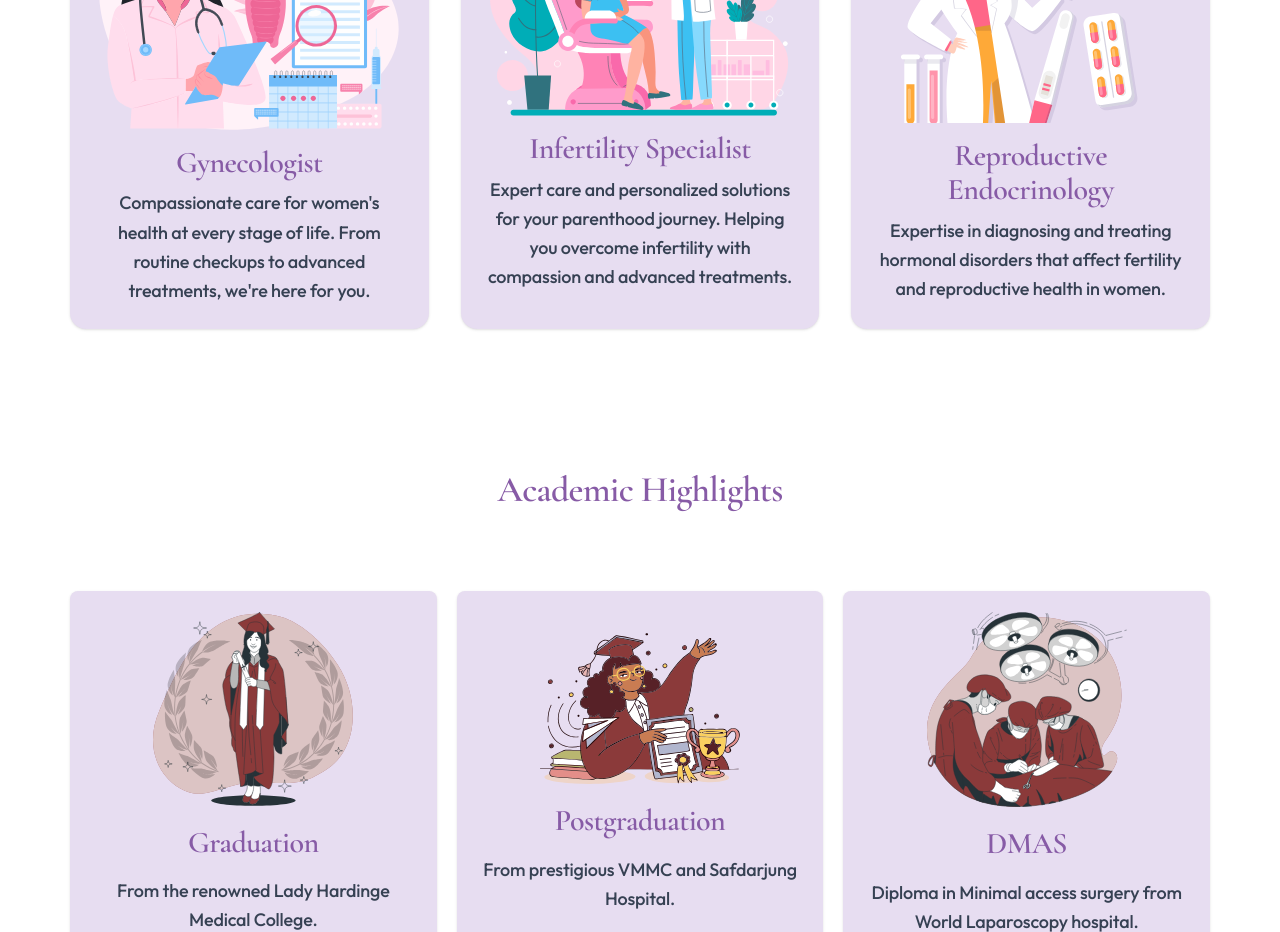
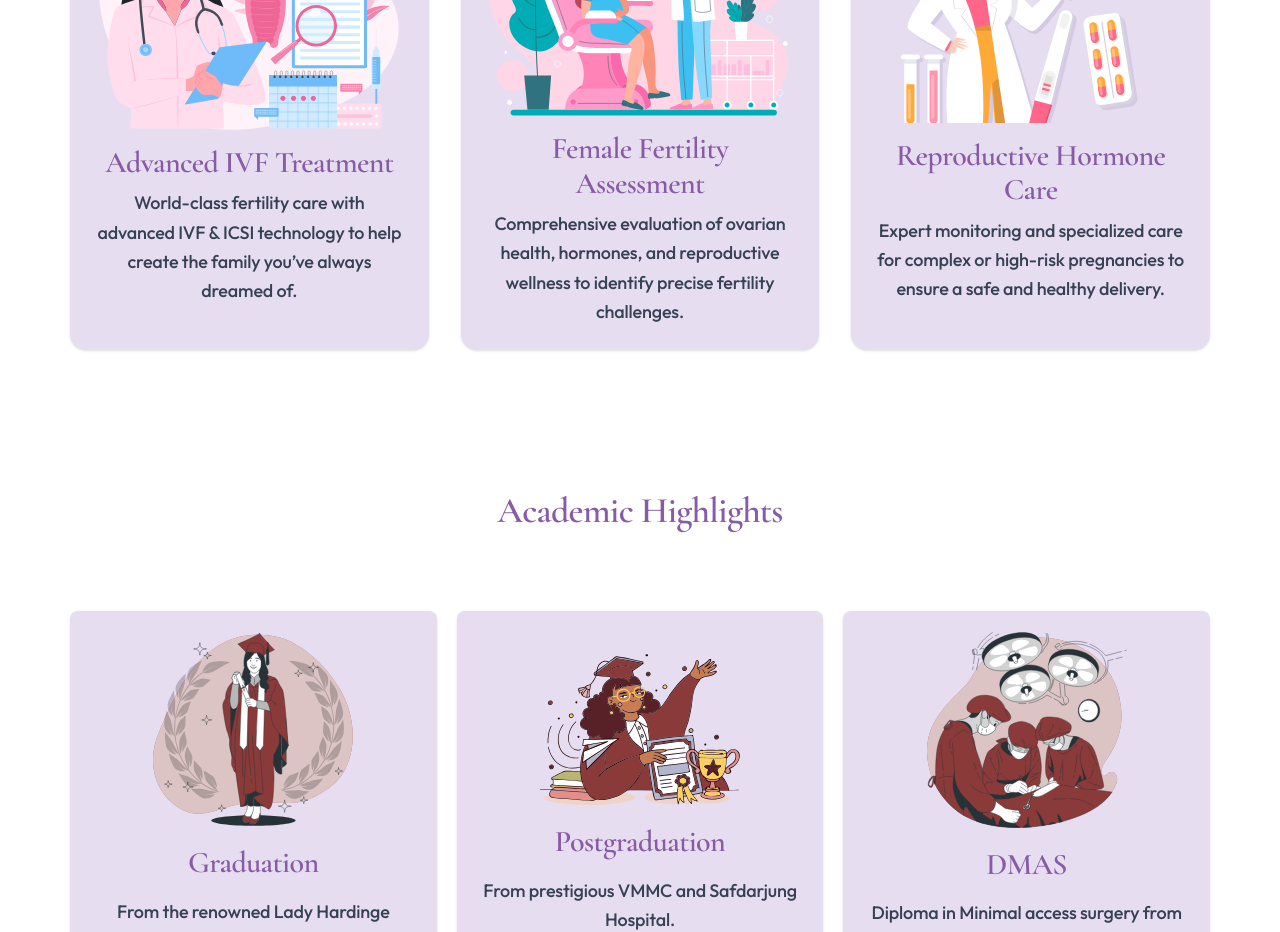
Before and after one commit to drpayalbajaj/dr-payal-bajaj-beta, a Next.js app: page / in a window 1280 px wide. Shown: the part 5320-6252 px from the top of the page. Built offline with nearby package versions, Linux system fonts and the light colour scheme; a web font is replaced by a local one.

Commit message:
updated services page

```diff
--- a/src/components/Specialization.tsx
+++ b/src/components/Specialization.tsx
@@ -2,7 +2,6 @@
 // import { motion, useInView } from "motion/react"
 // import React, { useRef } from 'react'
 // import Image from 'next/image'
-
 
 // export default function Specialization() {
 //     const ref = useRef(null)
@@ -80,15 +79,15 @@
 //         </section>
 //     )
 // }
-'use client'
-import { motion, useInView, Variants } from "framer-motion"
-import React, { useRef, useState } from 'react'
-import Image from 'next/image'
+"use client";
+import { motion, useInView, Variants } from "framer-motion";
+import React, { useRef, useState } from "react";
+import Image from "next/image";
 
 export default function Specialization() {
-    const ref = useRef(null)
-    const isInView = useInView(ref, { once: true, margin: '-100px' })
-    const [hoveredCard, setHoveredCard] = useState<number | null>(null)
+  const ref = useRef(null);
+  const isInView = useInView(ref, { once: true, margin: "-100px" });
+  const [hoveredCard, setHoveredCard] = useState<number | null>(null);
 
   const containerVariants: Variants = {
     hidden: {},
@@ -97,7 +96,7 @@ export default function Specialization() {
         staggerChildren: 0.3,
       },
     },
-    }
+  };
 
   const itemVariants: Variants = {
     hidden: { opacity: 0, y: 50 },
@@ -106,41 +105,39 @@ export default function Specialization() {
       y: 0,
       transition: {
         duration: 0.6,
-                ease: 'easeOut',
+        ease: "easeOut",
       },
     },
-    }
+  };
 
   return (
     <section ref={ref}>
       <div className="w-full relative scroll-mt-28" id="services">
         <div className="w-full text-center ">
-                    <h2 className=" text-4xl font-bold text-primary">
-                        Services
-                    </h2>
+          <h2 className=" text-4xl font-bold text-primary">Services</h2>
         </div>
 
         <motion.div
           className="w-full relative grid lg:grid-cols-3 max-[1024px]:grid-cols-2 max-[720px]:grid-cols-1 gap-8 mt-16"
           variants={containerVariants}
           initial="hidden"
-                    animate={isInView ? 'visible' : 'hidden'}
+          animate={isInView ? "visible" : "hidden"}
         >
           {[
             {
-                            img: '/image/item/obj-3.svg',
-                            title: 'Gynecologist',
-                            desc: "Compassionate care for women's health at every stage of life. From routine checkups to advanced treatments, we're here for you.",
+              img: "/image/item/obj-3.svg",
+              title: "Advanced IVF  Treatment",
+              desc: "World-class fertility care with advanced IVF & ICSI technology to help create the family you’ve always dreamed of.",
             },
             {
-                            img: '/image/item/obj.svg',
-                            title: 'Infertility Specialist',
-                            desc: "Expert care and personalized solutions for your parenthood journey. Helping you overcome infertility with compassion and advanced treatments.",
+              img: "/image/item/obj.svg",
+              title: "Female Fertility Assessment",
+              desc: "Comprehensive evaluation of ovarian health, hormones, and reproductive wellness to identify precise fertility challenges.",
             },
             {
-                            img: '/image/item/obj-4.svg',
-                            title: 'Reproductive Endocrinology',
-                            desc: 'Expertise in diagnosing and treating hormonal disorders that affect fertility and reproductive health in women.',
+              img: "/image/item/obj-4.svg",
+              title: "Reproductive Hormone Care",
+              desc: "Expert monitoring and specialized care for complex or high-risk pregnancies to ensure a safe and healthy delivery.",
               },
           ].map(({ img, title, desc }, i) => (
             <motion.div
@@ -158,15 +155,22 @@ export default function Specialization() {
                 >
                   <Image src={img} width={300} height={200} alt={title} />
                 </motion.div>
-                                <h3 className="w-full font-semibold text-primary text-center mt-4 mb-2 text-3xl transition-transform duration-300" style={{ transform: hoveredCard === i ? 'scale(1.05)' : 'scale(1)' }}>
+                <h3
+                  className="w-full font-semibold text-primary text-center mt-4 mb-2 text-3xl transition-transform duration-300"
+                  style={{
+                    transform: hoveredCard === i ? "scale(1.05)" : "scale(1)",
+                  }}
+                >
                   {title}
                 </h3>
-                                <p className="text-gray-700 text-lg font-medium text-center leading-relaxed">{desc}</p>
+                <p className="text-gray-700 text-lg font-medium text-center leading-relaxed">
+                  {desc}
+                </p>
               </div>
             </motion.div>
           ))}
         </motion.div>
       </div>
     </section>
-    )
+  );
 }
```
Lines whose indentation alone changed are shown as unchanged.
